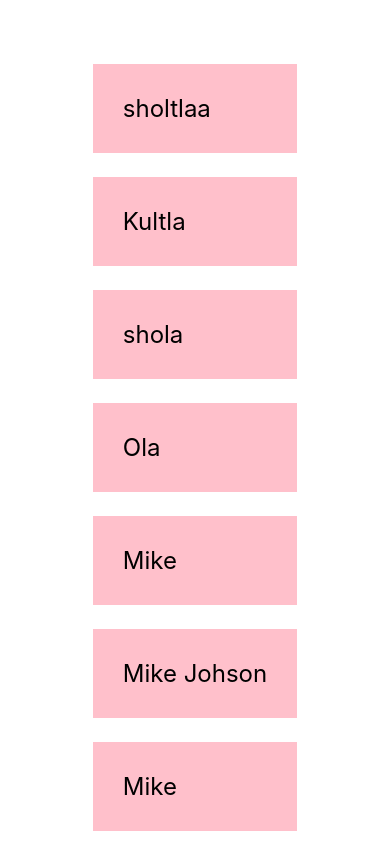
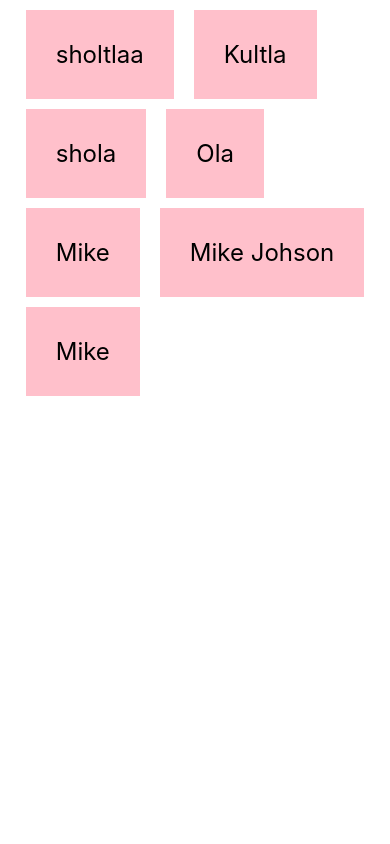
Before and after one commit to dereSundayT/reactNativeBuildingBlocks, a React Native app: screen / in a window 390 px wide. Built offline with nearby package versions, Linux system fonts and the light colour scheme.

Commit message:
working with flatList

```diff
--- a/App.js
+++ b/App.js
@@ -1,11 +1,12 @@
 import React from 'react';
 import { StyleSheet, Text, View } from 'react-native';
 //import WorkingWithTextInput  from './workingwithtextinput/App';
-import ListViewScrollView  from './workingWithListViewAndScrollView/App'
+//import ListViewScrollView  from './workingWithListViewAndScrollView/App'
+import WorkingWithFlatList from './workingWithFlatList/App';
 export default function App() {
   return (
     <View style={styles.container}>
-      <ListViewScrollView />
+      <WorkingWithFlatList />
     </View>
   );
 }
--- /dev/null
+++ b/workingWithFlatList/App.js
@@ -0,0 +1,46 @@
+import  React,{useState} from 'react';
+import  {View,StyleSheet, FlatList,Text} from 'react-native';
+
+const WorkingWithFlatList = () => {
+    const [people, setPeople] =  useState([
+        {name: 'sholtlaa', id:1},
+        {name: 'Kultla', id:2},
+        {name: 'shola', id:3},
+        {name: 'Ola', id:4},
+        {name: 'Mike', id:5},
+        {name: 'Mike Johson', id:6},
+        {name: 'Mike', id:7},
+    ])
+    return (
+        <View style={styles.container}>
+            <FlatList
+                numColumns = {2}
+                keyExtractor = {(item) => item.id}
+                data={people}
+                renderItem = {({item}) => (
+                    <Text style={styles.item}>{item.name}</Text>
+                )}
+            />
+
+        </View>
+
+    );
+}
+
+const styles = StyleSheet.create({
+    container:{
+        flex:1,
+        alignContent:'center',
+        justifyContent:'center'
+    },
+    item:{
+        marginTop:24,
+        padding:30,
+        backgroundColor:'pink',
+        fontSize:24,
+        marginHorizontal:10,
+        marginTop:10
+    }
+
+});
+export default WorkingWithFlatList;
```
